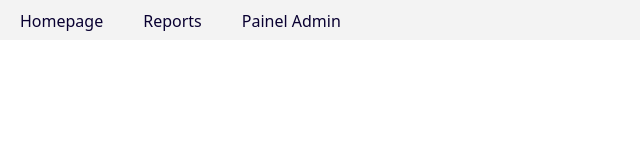
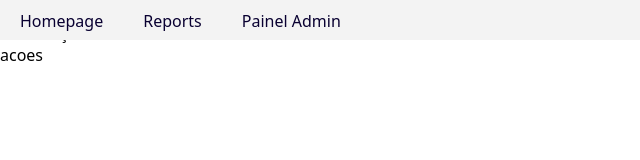
Before and after one commit to GuilhermeLimaDev/app-web-gae, a React (Vite) app in the folder app-web-gaesystem/: page /homepage/details/1 in a window 1280 px wide. Shown: the top 160 px of the page, without its empty margins (0-640 px from the left). Built offline with nearby package versions, Linux system fonts and the light colour scheme.

Commit message:
configurando rotas do projeto

```diff
--- a/app-web-gaesystem/src/pages/approutes/AppRoutes.jsx
+++ b/app-web-gaesystem/src/pages/approutes/AppRoutes.jsx
@@ -3,15 +3,18 @@ import Homepage from "../homepage/Homepage";
 import Reports from "../reports/Reports";
 import ProblemDetails from "../problemdetails/ProblemDetails";
 import Header from "../../components/header/Header";
+import LoginForm from "../login/LoginForm";
 
 const AppRoutes = () => {
   return (
     <>
       <Header />
       <Routes>
+        <Route path="/" element={<LoginForm />} />
         <Route path="/homepage" element={<Homepage />} />
         <Route path="/reports" element={<Reports />} />
         <Route path="reports/details/:id" element={<ProblemDetails />} />
+        <Route path="homepage/details/:id" element={<ProblemDetails />} />
       </Routes>
     </>
   );
```
